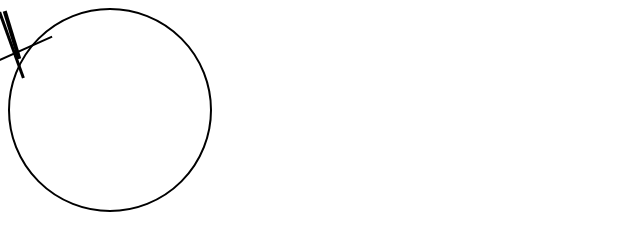
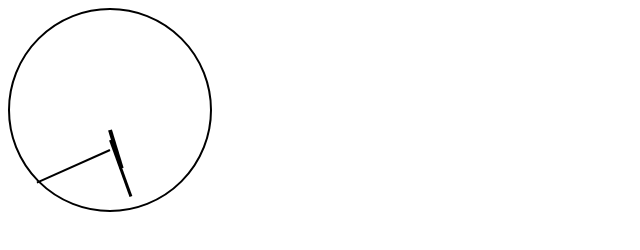
Before and after one commit to acciojob/JS-Clock-svmhappy4u, a website: page main.html in a window 1280 px wide. Shown: the whole page, without its empty margins (0-640 px from the left). Drawn offline with Linux system fonts and the light colour scheme.

Commit message:
created a submission

```diff
--- a/styles.css
+++ b/styles.css
@@ -4,25 +4,31 @@
     height: 200px;
     border: 2px solid #000;
     border-radius: 50%;
+    /* Center the clock hands */
+    display: flex;
+    justify-content: center;
+    align-items: center;
 }
 
 .clock .hour-hand, .clock .minute-hand, .clock .second-hand {
     position: absolute;
     background-color: #000;
-    transform-origin: center;
 }
 
 .hour-hand {
     width: 4px;
-    height: 50px;
+    height: 40px;
+    transform-origin: 50% 100%; /* Rotate from the bottom center */
 }
 
 .minute-hand {
     width: 3px;
-    height: 70px;
+    height: 60px;
+    transform-origin: 50% 100%; /* Rotate from the bottom center */
 }
 
 .second-hand {
     width: 2px;
-    height: 90px;
+    height: 80px;
+    transform-origin: 50% 100%; /* Rotate from the bottom center */
 }
```
